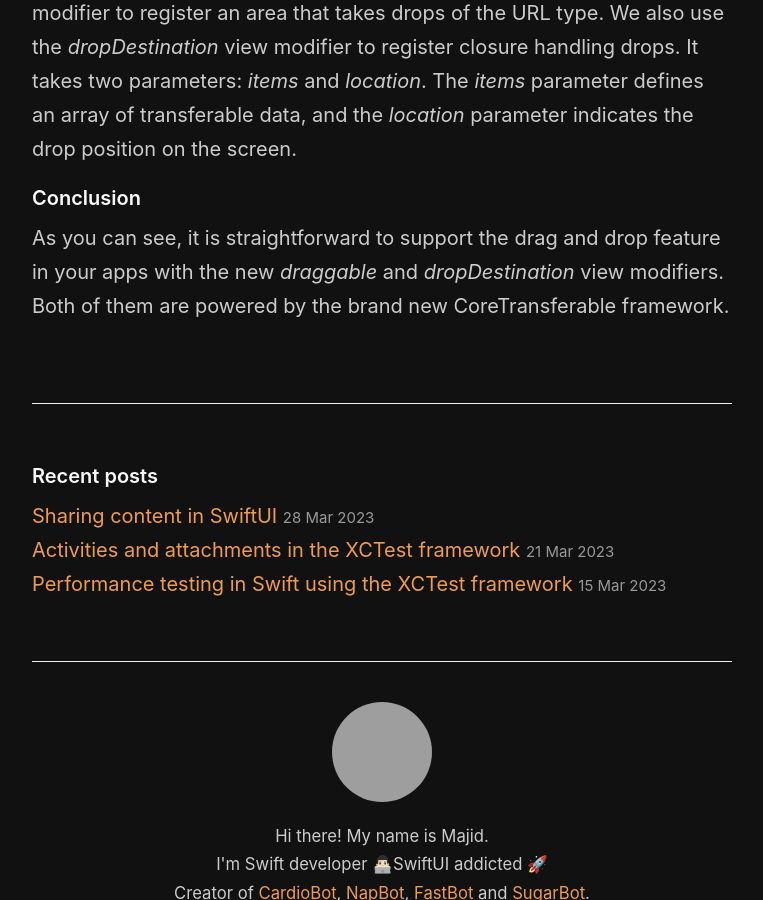
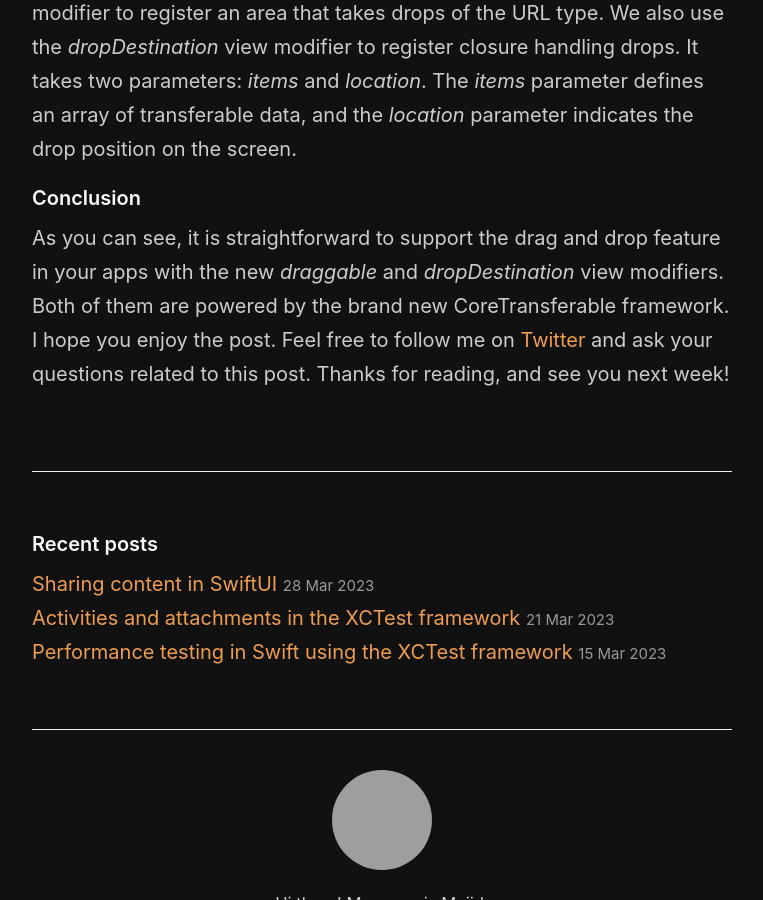
Before and after one commit to mecid/mecid.github.io, a Jekyll site: the page built from _posts/2023-04-05-drag-and-drop-transferable-data-in-swiftui.md, in a window 1280 px wide and 900 px high, scrolled down 2139 px, cut to the strip 0-900 px from the top of the window. Shown: the whole strip, without its empty margins (258-1021 px from the left). Built offline with Jekyll 4.4.1, drawn with Linux system fonts in a browser that asks for light colours; grey boxes are pictures that could not be loaded.

Commit message:
conclusion tuned in the drag and drop post

```diff
--- a/_posts/2023-04-05-drag-and-drop-transferable-data-in-swiftui.md
+++ b/_posts/2023-04-05-drag-and-drop-transferable-data-in-swiftui.md
@@ -64,4 +64,4 @@ struct BookmarksList: View {
 As you can see in the example above, we use the *dropDestination* view modifier to register an area that takes drops of the URL type. We also use the *dropDestination* view modifier to register closure handling drops. It takes two parameters: *items* and *location*. The *items* parameter defines an array of transferable data, and the *location* parameter indicates the drop position on the screen.
 
 #### Conclusion
-As you can see, it is straightforward to support the drag and drop feature in your apps with the new *draggable* and *dropDestination* view modifiers. Both of them are powered by the brand new CoreTransferable framework.
+As you can see, it is straightforward to support the drag and drop feature in your apps with the new *draggable* and *dropDestination* view modifiers. Both of them are powered by the brand new CoreTransferable framework. I hope you enjoy the post. Feel free to follow me on [Twitter](https://twitter.com/mecid) and ask your questions related to this post. Thanks for reading, and see you next week!
```
